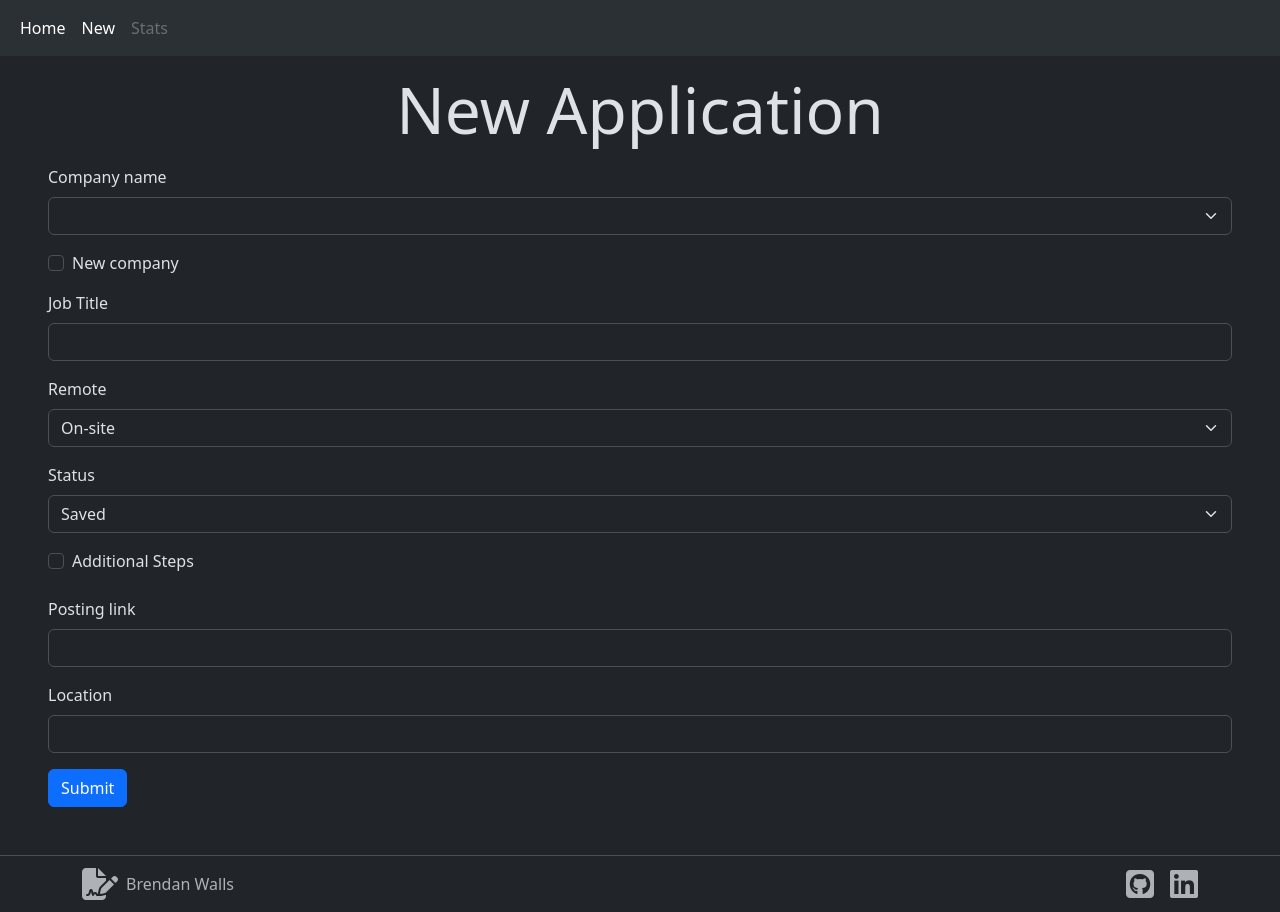
After one commit to b-walls/application-tracker, a Django app: page /new in a window 1280 px wide. The commit adds this page. Run offline with Django 5.2, Linux system fonts and the light colour scheme; tables that the repository leaves empty hold one stand-in row (values such as "Sample post"); lists and menus that the app fills with data are empty.

Commit message:
Added new application form, application detailed page, new endpoints

```diff
--- a/tracker/trackerAPI/static/css/base.css
+++ b/tracker/trackerAPI/static/css/base.css
@@ -6,9 +6,3 @@ body {
   display: flex;
   flex-direction: column;
 }
-
-footer {
-  margin-top: auto;
-  bottom: 0;
-  position: fixed;
-}
--- /dev/null
+++ b/tracker/trackerAPI/static/js/new.js
@@ -0,0 +1,33 @@
+const check = document.getElementById("newCompany");
+const extra = document.getElementById("extraFields");
+const selectCompany = document.getElementById("company");
+const footer = document.getElementById("footer");
+
+check.addEventListener("change", () => {
+  if (check.checked) {
+    extra.classList.add("show");
+    extra.querySelectorAll("input, textarea").forEach(el => el.disabled = false);
+    selectCompany.disabled = true;
+  } else {
+    extra.classList.remove("show");
+    extra.querySelectorAll("input, textarea").forEach(el => el.disabled = true);
+    selectCompany.disabled = false;
+  }
+});
+
+extra.querySelectorAll("input, textarea").forEach(el => el.disabled = true);
+
+document.addEventListener("DOMContentLoaded", () => {
+  axios.get('/api/company')
+  .then(response => {
+    const companies = response.data;
+    selectCompany.innerHTML = "<option selected></option>";
+    companies.forEach((company, i) => {
+      const option = `<option value=${i}>${company.name}</option>`;
+      selectCompany.innerHTML += option;
+    })
+  })
+  .catch(error => {
+    console.log(error);
+  })
+});
--- a/tracker/trackerAPI/templates/base.html
+++ b/tracker/trackerAPI/templates/base.html
@@ -12,7 +12,7 @@
 <body class="d-flex flex-column min-vh-100">
 
   <!-- Navbar -->
-  <nav class="navbar navbar-expand-lg bg-body-tertiary">
+  <nav class="navbar navbar-expand-sm bg-body-tertiary">
     <div class="container-fluid">
       <button class="navbar-toggler" type="button" data-bs-toggle="collapse" data-bs-target="#navbarNav">
         <span class="navbar-toggler-icon"></span>
@@ -20,7 +20,7 @@
       <div class="collapse navbar-collapse" id="navbarNav">
         <ul class="navbar-nav">
           <li class="nav-item"><a class="nav-link active" href="{% url 'home' %}">Home</a></li>
-          <li class="nav-item"><a class="nav-link" href="#">New</a></li>
+          <li class="nav-item"><a class="nav-link active" href="{% url 'new' %}">New</a></li>
           <li class="nav-item"><a class="nav-link disabled" href="#">Stats</a></li>
         </ul>
       </div>
@@ -28,13 +28,13 @@
   </nav>
 
   <!-- Page Content -->
-  <main class="px-5">
+  <main class=" flex-fill px-5 pb-5">
     {% block content %}
     {% endblock %}
   </main>
 
   <!-- Footer -->
-  <footer class="border-top py-3 mt-auto">
+  <footer class="border-top py-3 mt-auto w-100" id="footer">
     <div class="container d-flex flex-wrap justify-content-between align-items-center">
       <div class="col-md-4 d-flex align-items-center">
         <a href="/" class="me-2 text-body-secondary text-decoration-none lh-1">
--- /dev/null
+++ b/tracker/trackerAPI/templates/new.html
@@ -0,0 +1,88 @@
+{% extends "base.html" %}
+{% load static %}
+{%block content%}
+<h2 class="display-3 mt-3 text-center">New Application</h2>
+<form class="mt-3">
+
+  <!-- Company Name -->
+  <div class="mb-3">
+    <label class="form-label">Company name</label>
+    <select class="form-select" aria-label="Select a remote status" id="company">
+    </select>
+  </div>
+
+  <!-- Checkbox trigger -->
+  <div class="form-check mb-3">
+    <input class="form-check-input" type="checkbox" id="newCompany"
+          data-bs-toggle="collapse" data-bs-target="#extraFields">
+    <label class="form-check-label" for="newCompany">
+      New company
+    </label>
+  </div>
+
+  <!-- Collapsible section -->
+  <div id="extraFields" class="collapse">
+    <!-- Company Name -->
+    <div class="mb-3">
+      <label for="company" class="form-label">Company Name</label>
+      <input type="text" class="form-control" id="company" name="company">
+    </div>
+    <!-- Company Website -->
+    <div class="mb-3">
+      <label for="website" class="form-label">Company Website</label>
+      <input type="url" class="form-control" id="website" name="website"></input>
+      <div class="invalid-feedback">
+        Please enter a valid website (must start with http:// or https://).
+      </div>
+    </div>
+  </div>
+
+  <!-- Job Title -->
+  <div class="mb-3">
+    <label for="title" class="form-label">Job Title</label>
+    <input class="form-control" id="title">
+  </div>
+
+  <!-- Remote -->
+  <div class="mb-3">
+    <label for="remote" class="form-label">Remote</label>
+    <select class="form-select" aria-label="Select a remote status" id="remote">
+      <option value="1">On-site</option>
+      <option value="2">Remote</option>
+      <option value="3">Hybrid</option>
+    </select>
+  </div>
+
+  <!-- Status -->
+  <div class="mb-3">
+    <label for="status" class="form-label">Status</label>
+    <select class="form-select" aria-label="Select an application status" id="status">
+      <option value="1">Saved</option>
+      <option value="2">Applied</option>
+    </select>
+  </div>
+
+  <!-- Additional -->
+  <div class="form-check mb-3">
+    <input class="form-check-input" type="checkbox" id="additional_steps">
+    <label for="additional_steps" class="form-label">Additional Steps</label>
+  </div>
+
+  <!-- Link -->
+  <div class="mb-3">
+    <label class="form-label" for="link">Posting link</label>
+    <input class="form-control" id="link">
+  </div>
+
+  <!-- Location -->
+  <div class="mb-3">
+    <label class="form-label" for="location">Location</label>
+    <input class="form-control" id="location">
+  </div>
+
+  <!-- Submit -->
+  <button type="submit" class="btn btn-primary">Submit</button>
+</form>
+<script src="https://cdn.jsdelivr.net/npm/axios/dist/axios.min.js"></script>
+<script src="{% static 'js/new.js' %}"></script>
+{%endblock%}
--- a/tracker/trackerAPI/urls.py
+++ b/tracker/trackerAPI/urls.py
@@ -2,9 +2,14 @@ from django.urls import path
 from . import views
 
 urlpatterns = [
+    # renders
+    path('', views.home_view, name='home'),
+    path('applications/<int:pk>', views.single_app_view, name="single_application"),
+    path('new', views.create_app_view, name="new"),
+
+    # api endpoints
     path('api/applications', views.ApplicationView.as_view()),
-    path('api/applications/<int:pk>', views.SingleApplicationView.as_view(), name="single_application"),
-    path('api/company/create', views.CompanyCreateView.as_view()),
-    path('api/posting/create', views.PostingCreateView.as_view()),
-    path('', views.home_view, name='home'),
+    path('api/applications/<int:pk>', views.SingleApplicationView.as_view()),
+    path('api/company', views.CompanyCreateView.as_view()),
+    path('api/posting', views.PostingCreateView.as_view()),
 ]
--- a/tracker/trackerAPI/views.py
+++ b/tracker/trackerAPI/views.py
@@ -7,6 +7,12 @@ from .models import Application, Company, JobPosting
 def home_view(request):
     return render(request, "home.html")
 
+def single_app_view(request, pk):
+    return render(request, 'application.html', {'pk': pk})
+
+def create_app_view(request):
+    return render(request, 'new.html')
+
 class ApplicationView(generics.ListCreateAPIView):
     queryset = Application.objects.all()
     serializer_class = ApplicationSerializer
@@ -15,10 +21,10 @@ class SingleApplicationView(generics.RetrieveAPIView):
     queryset = Application.objects.all()
     serializer_class = ApplicationSerializer
 
-class CompanyCreateView(generics.CreateAPIView):
+class CompanyCreateView(generics.ListCreateAPIView):
     queryset = Company.objects.all()
     serializer_class = CompanySerializer
 
-class PostingCreateView(generics.CreateAPIView):
+class PostingCreateView(generics.ListCreateAPIView):
     queryset = JobPosting.objects.all()
     serializer_class = JobPostingSerializer
```
Also changed, not shown: tracker/trackerAPI/static/js/home.js (+8 -4 lines), tracker/trackerAPI/templates/application.html (added, +121 -0 lines), tracker/trackerAPI/templates/home.html (+1 -36 lines).
